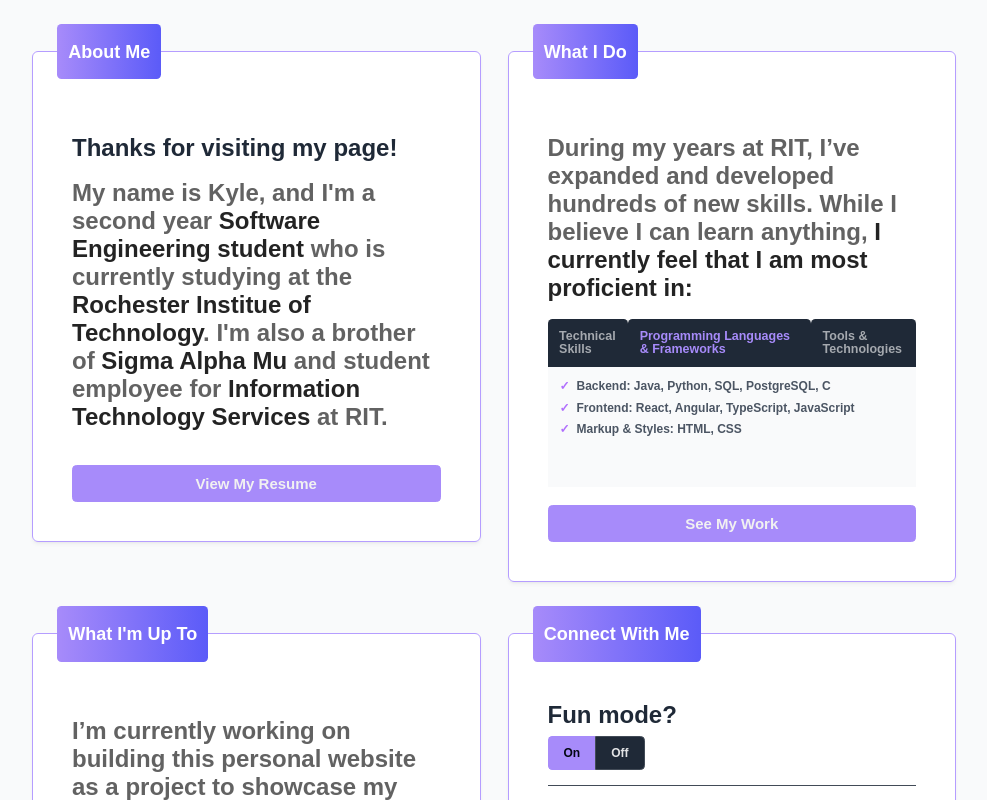
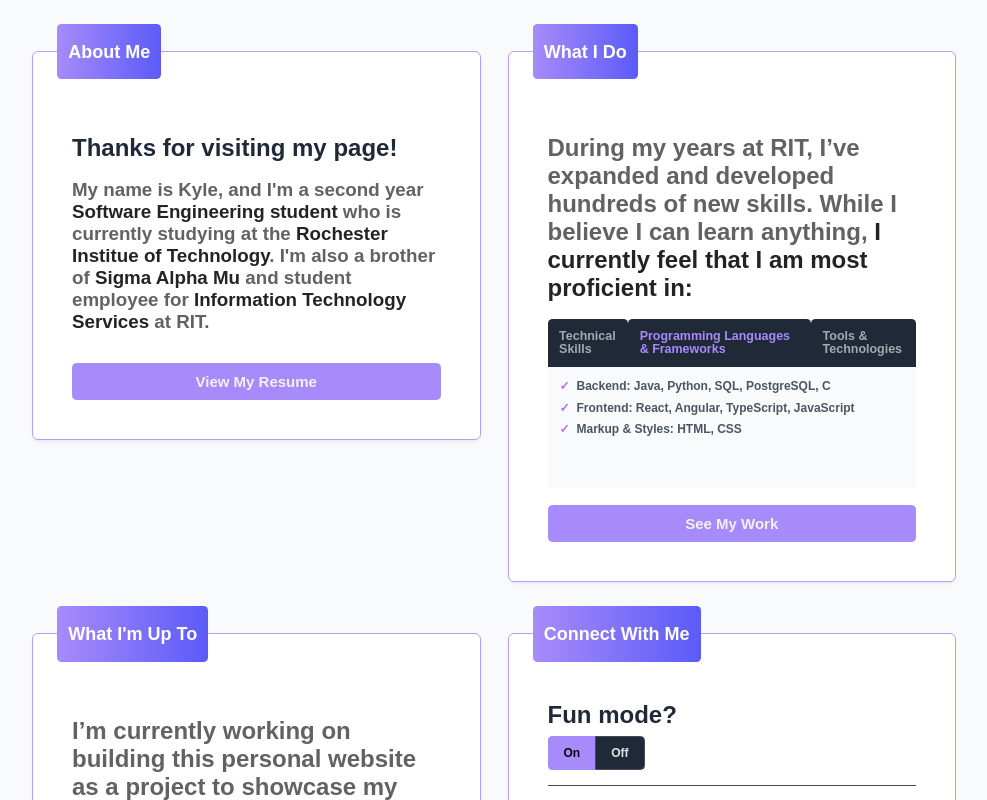
Before and after one commit to kl5391/kl5391.github.io, a React (Vite) app: page / in a window 1280 px wide. Shown: the top 800 px of the page, without its empty margins (146-1133 px from the left). Built offline with nearby package versions, Linux system fonts and the light colour scheme; a web font is replaced by a local one.

Commit message:
even more improvements to about me section

```diff
--- a/src/pages/Home.jsx
+++ b/src/pages/Home.jsx
@@ -87,7 +87,7 @@ export default function Home() {
             className="info-card"
           >
             <h1>Thanks for visiting my page!</h1>
-            <h1 style={{ color: "#363636c7" }}>
+            <h1 style={{ color: "#363636c7", fontSize: 25 }}>
               My name is Kyle, and I'm a second year{" "}
               <b>Software Engineering student</b> who is currently studying at
               the
```
